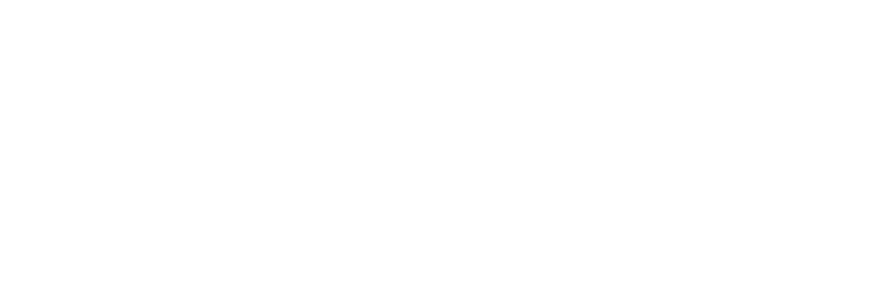
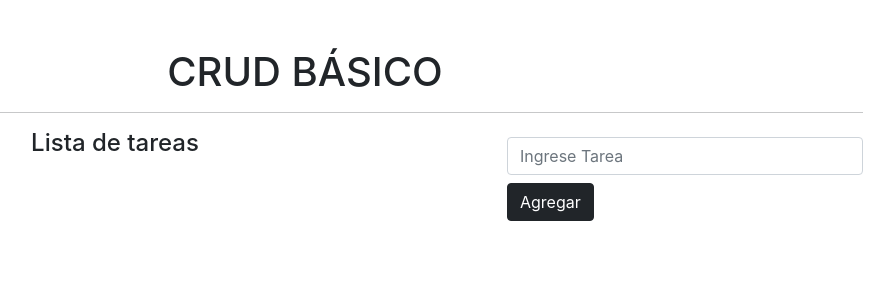
Before and after one commit to RobertMoralesO/crud-basico-react, a React (Create React App) app: page / in a window 1280 px wide. Shown: the top 300 px of the page, without its empty margins (335-1229 px from the left). Built offline with nearby package versions, Linux system fonts and the light colour scheme.

Commit message:
Interfaz html terminada

```diff
--- a/public/index.html
+++ b/public/index.html
@@ -2,6 +2,7 @@
 <html lang="en">
   <head>
     <meta charset="utf-8" />
+    <link href="https://cdn.jsdelivr.net/npm/bootstrap@5.1.3/dist/css/bootstrap.min.css" rel="stylesheet" integrity="sha384-1BmE4kWBq78iYhFldvKuhfTAU6auU8tT94WrHftjDbrCEXSU1oBoqyl2QvZ6jIW3" crossorigin="anonymous">
     <link rel="icon" href="%PUBLIC_URL%/favicon.ico" />
     <meta name="viewport" content="width=device-width, initial-scale=1" />
     <meta name="theme-color" content="#000000" />
--- a/src/App.js
+++ /dev/null
@@ -1,12 +0,0 @@
-
-import './App.css';
-
-function App() {
-  return (
-    <div className="App">
-
-    </div>
-  );
-}
-
-export default App;
--- /dev/null
+++ b/src/App.jsx
@@ -0,0 +1,41 @@
+
+import './App.css';
+
+function App() {
+  return (
+    <div className="container mt-5">
+      <h1 className="text-center">CRUD BÁSICO</h1>
+      <hr />
+      <div className="row">
+        <div className="col-8">
+          <h4 className="text-center">Lista de tareas</h4>
+          <ul className="list-group">
+            {
+
+            }
+          </ul>
+        </div>
+        <div className="col-4">
+          <h4 className="text-center">
+            {
+
+            }
+          </h4>
+          <form >
+            <input
+              type="text"
+              className='form-control mb-2'
+              placeholder='Ingrese Tarea'
+
+            />
+            <button className="btn btn-dark btn-block" type='submit'>Agregar</button>
+
+          </form>
+        </div>
+      </div>
+
+    </div>
+  );
+}
+
+export default App;
```
